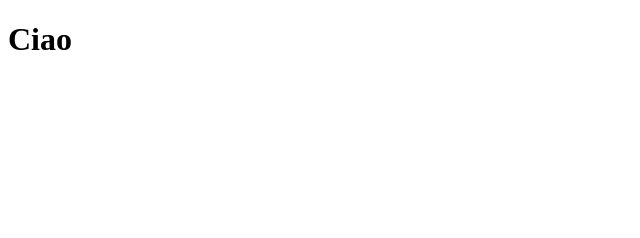
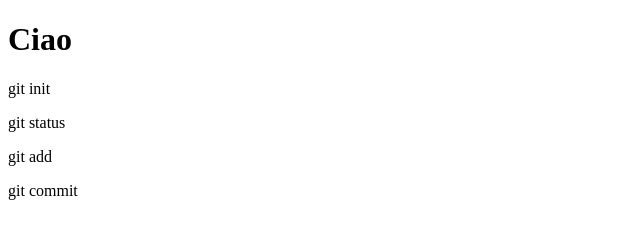
Before and after one commit to thomasmassarutto/git, a plain HTML site: page index.html in a window 1280 px wide. Shown: the whole page, without its empty margins (0-640 px from the left). Drawn offline with Linux system fonts and the light colour scheme.

Commit message:
comandi git

```diff
--- a/index.html
+++ b/index.html
@@ -8,5 +8,10 @@
 </head>
 <body>
     <h1>Ciao</h1>
+    <p>git init</p>
+    <p>git status</p>
+    <p>git add</p>
+    <p>git commit</p>
+
 </body>
 </html>
```
